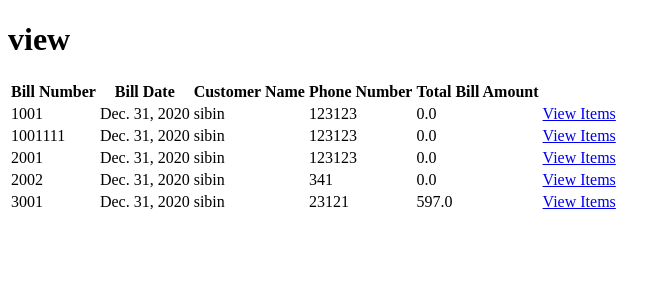
After one commit to Sibinvarghese/GroceryBillingSystem, a Django app: page /billing/viewbill in a window 1280 px wide. The commit adds this page. Shown: the top 300 px of the page, without its empty margins (0-671 px from the left). Run offline with Django 3.2, Linux system fonts and the light colour scheme; data comes from the database, SQL or seed files in the repository.

Commit message:
initial commit on 31/12/2020

```diff
--- a/billing/models.py
+++ b/billing/models.py
@@ -19,18 +19,18 @@ class Purchase(models.Model):
         return str(self.qty+self.selling_price)
 
 class Order(models.Model):
-    billnumber=models.AutoField(primary_key=True)
+    billnumber=models.CharField (max_length=10,unique=True)
     bill_date=models.DateField(auto_now=True)
     customer_name=models.CharField(max_length=60)
     phone_number=models.CharField(max_length=12)
-    bill_total=models.FloatField(null=False)
+    bill_total=models.FloatField(default=0)
 
     def __str__(self):
-        return str(self.billnumber)+str(self.customer_name)
+        return str(self.billnumber)
 
 class OrderLines(models.Model):
     bill_number=models.ForeignKey(Order,on_delete=models.CASCADE)
-    product_name=models.CharField(max_length=60)
+    product_name=models.ForeignKey(Product,on_delete=models.CASCADE)
     product_qty=models.FloatField()
     amount=models.FloatField()
 
--- /dev/null
+++ b/billing/templates/billing/bill_total_views.html
@@ -0,0 +1,50 @@
+<!DOCTYPE html>
+<html lang="en">
+<head>
+    <meta charset="UTF-8">
+    <title>Title</title>
+</head>
+<body>
+<h1>view</h1>
+<table class="table">
+    <thead>
+        <tr>
+            <th><b>Bill Number</b></th>
+            <th><b>Bill Date</b></th>
+            <th><b>Customer Name</b></th>
+            <th><b>Phone Number</b></th>
+            <th><b>Total Bill Amount</b></th>
+            <th><b></b></th>
+            <th><b></b></th>
+        </tr>
+    </thead>
+
+    {% for formss in forms %}
+    <tbody>
+        <tr>
+            <td>
+            {{formss.billnumber}}
+            </td>
+            <td>
+            {{formss.bill_date}}
+            </td>
+            <td>
+            {{formss.customer_name}}
+            </td>
+            <td>
+            {{formss.phone_number}}
+            </td>
+            <td>
+            {{formss.bill_total}}
+            </td>
+
+            <td><a href="{% url 'viewbilldetails' formss.billnumber %}" class="link-primary">View Items</a></td>
+
+
+        </tr>
+    </tbody>
+    {% endfor %}
+
+</table>
+</body>
+</html>
--- a/billing/templates/billing/home_page.html
+++ b/billing/templates/billing/home_page.html
@@ -23,5 +23,9 @@
 <a href="{% url 'add' %}" class="link-success">Create Purchase</a>
 <a href="{% url 'listpurchase' %}" class="link-success">View Purchase</a>
 
+<a href="{% url 'billing' %}" class="link-success">Billing</a>
+<a href="{% url 'viewbills' %}" class="link-success">View Bills Items</a>
+<a href="{% url 'viewtotalbill' %}" class="link-success">View Bills</a>
+
 </body>
 </html>
--- a/billing/urls.py
+++ b/billing/urls.py
@@ -1,7 +1,11 @@
 
 from django.contrib import admin
 from django.urls import path
-from .views import CreateProduct,ViewProduct,HomePage,EditProduct,DeleteProduct,CreatePurchase,ViewPurchase,EditPurchase,DeletePurchase
+from .views import CreateProduct,ViewProduct,HomePage,\
+    EditProduct,DeleteProduct,CreatePurchase,\
+    ViewPurchase,EditPurchase,DeletePurchase,\
+    OrderCreate,OrderLinesView,View_Bill,\
+    View_ToatlBill,View_BillDetails
 urlpatterns = [
     path("addproduct",CreateProduct.as_view(),name="create"),
     path("listproduct",ViewProduct.as_view(),name="list"),
@@ -12,5 +16,9 @@ urlpatterns = [
     path("listpurchases",ViewPurchase.as_view(),name="listpurchase"),
     path("editpurchase/<int:pk>",EditPurchase.as_view(),name="editpurchase"),
     path("deletepurchase/<int:pk>",DeletePurchase.as_view(),name="deletepurchase"),
-
+    path("order",OrderCreate.as_view(),name="billing"),
+    path("orderlines<int:billno>",OrderLinesView.as_view(),name="orderlines"),
+    path("view",View_Bill.as_view(),name="viewbills"),
+    path("viewbill",View_ToatlBill.as_view(),name="viewtotalbill"),
+    path("viewbillitems/<int:billnumber>",View_BillDetails.as_view(),name="viewbilldetails")
 ]
--- a/billing/views.py
+++ b/billing/views.py
@@ -1,7 +1,8 @@
 from django.shortcuts import render,redirect
-from billing.models import Product,Purchase
-from billing.forms import ProductCreateForm,PurchaseCreateForm
+from billing.models import Product,Purchase,Order,OrderLines
+from billing.forms import ProductCreateForm,PurchaseCreateForm,OrderCreateForm,OrderlinesCreateForm
 from django.views.generic import TemplateView
+from django.db.models import Sum
 # Create your views here.
 class CreateProduct(TemplateView):
     form_class=ProductCreateForm
@@ -131,3 +132,132 @@ class DeletePurchase(TemplateView):
         purchase=self.get_object(kwargs.get("pk"))
         purchase.delete()
         return redirect("home")
+
+class OrderCreate(TemplateView):
+    model=Order
+    template_name = "billing/billing.html"
+    context={}
+
+    def get(self, request, *args, **kwargs):
+        form=OrderCreateForm
+        self.context["form"]=form
+        return render(request,self.template_name,self.context)
+
+    def post(self, request, *args, **kwargs):
+        form=OrderCreateForm(request.POST)
+        if form.is_valid():
+            billnum=form.cleaned_data.get("billnumber")
+            form.save()
+            return redirect("orderlines",billno=billnum)
+        else:
+            self.context["form"]=form
+            return render(request, self.template_name, self.context)
+
+
+class OrderLinesView(TemplateView):
+    model=OrderLines
+    template_name = "billing/orderlines.html"
+    context={}
+    def get(self, request, *args, **kwargs):
+        billnum=kwargs.get("billno")
+        print(billnum)
+        bill=Order.objects.get(billnumber=billnum)
+        form=OrderlinesCreateForm(initial={"bill_number":bill})
+        self.context["form"]=form
+        return render(request, self.template_name, self.context)
+
+    def post(self, request, *args, **kwargs):
+        form=OrderlinesCreateForm(request.POST)
+        if form.is_valid():
+            billnumb = kwargs.get("billno")
+            product_name = form.cleaned_data.get("product_name")
+            billnum=form.cleaned_data.get("bill_number")
+            product_qy=form.cleaned_data.get("product_qty")
+            # print(billnum,product_name,product_qy)
+            price = Purchase.objects.get(product=product_name)
+            qtys=price.qty
+            sellprices=price.selling_price
+            amounts=product_qy*sellprices
+
+            # print(qtys, sellprices)
+            # print(amounts)
+            balanceqty=qtys-product_qy
+            # print(balanceqty)
+            price.qty=balanceqty
+            price.save()
+
+            self.context["price"] = price
+            bill = Order.objects.get(billnumber=billnum)
+
+
+            form = OrderlinesCreateForm(initial={"bill_number": bill})
+
+            self.context["form"] = form
+            val=OrderLines(bill_number=bill,product_name=product_name,product_qty=product_qy,amount=amounts)
+            val.save()
+            sumofamount=OrderLines.objects.filter(bill_number=bill).aggregate(Sum('amount'))
+            self.context["total"] = sumofamount
+            # print(sumofamount)
+            bill.bill_total=sumofamount
+            print(bill.bill_total["amount__sum"])
+            Order.objects.filter(billnumber=billnum).update(bill_total= bill.bill_total["amount__sum"])
+
+
+            getorderlinesdatas=OrderLines.objects.filter(bill_number=bill)
+            self.context["forms"]=getorderlinesdatas
+
+            return render(request, self.template_name, self.context)
+        else:
+            self.context["form"] = form
+
+            return render(request, self.template_name, self.context)
+
+class View_Bill(TemplateView):
+    model=OrderLines
+    template_name = "billing/bill_view.html"
+    context={}
+
+    def get_object(self):
+        return self.model.objects.all()
+
+    def get(self, request, *args, **kwargs):
+        billsnumber = self.get_object()
+        self.context["forms"] = billsnumber
+        return render(request,self.template_name,self.context)
+
+class View_ToatlBill(TemplateView):
+    model=Order
+    template_name = "billing/bill_total_views.html"
+    context={}
+    def get_object(self):
+        return self.model.objects.all()
+
+    def get(self, request, *args, **kwargs):
+        allval=self.get_object()
+        self.context["forms"]=allval
+        return render(request,self.template_name,self.context)
+
+    def post(self, request, *args, **kwargs):
+        form = OrderCreateForm(request.POST)
+        if form.is_valid():
+            billnum = form.cleaned_data.get("billnumber")
+            return redirect("viewbilldetails", billno=billnum)
+        else:
+            self.context["form"] = form
+            return render(request, self.template_name, self.context)
+class View_BillDetails(TemplateView):
+    model=Order
+    template_name = "billing/bill_view.html"
+    context={}
+    def get_object(self,billnum):
+        return self.model.objects.filter(billnumber=billnum)
+
+    def get(self, request, *args, **kwargs):
+        billnum = self.get_object(kwargs.get("billnumber"))
+        # print(billnum)
+        getorderlinesdatas = billnum
+        self.context["forms"] = getorderlinesdatas
+
+
+        # self.context["forms"] = getorderlinesdatas
+        return render(request, self.template_name, self.context)
```
Also changed, not shown: billing/forms.py (+12 -1 lines), billing/templates/billing/bill_view.html (added, +43 -0 lines), billing/templates/billing/billing.html (added, +20 -0 lines), billing/templates/billing/orderlines.html (added, +58 -0 lines), billing/migrations/0002_auto_20201230_1348.py (added), billing/migrations/0003_order_orderlines.py (added), billing/migrations/0004_auto_20201230_2149.py (added), billing/migrations/0005_auto_20201230_2151.py (added), billing/migrations/0006_auto_20201230_2154.py (added), billing/migrations/0007_auto_20201231_0959.py (added), billing/migrations/0008_auto_20201231_1004.py (added), db.sqlite3.
